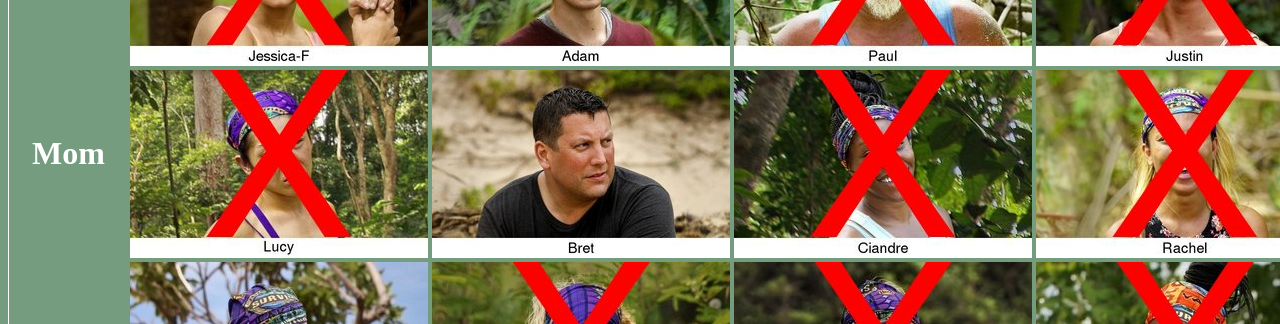
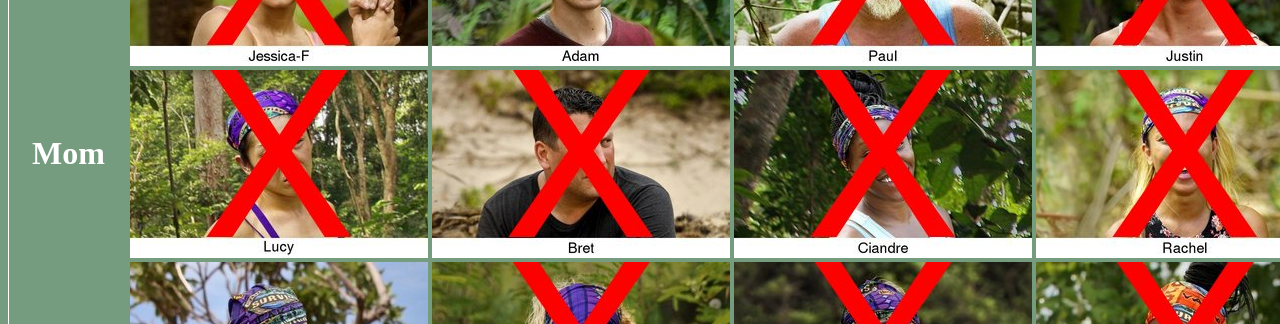
Before and after one commit to jeffyoder01/the-yoder-family-survivor-game, a plain HTML site: page index.html in a window 1280 px wide. Shown: the part 627-951 px from the top of the page. Drawn offline with Linux system fonts and the light colour scheme.

Commit message:
Update index.html

```diff
--- a/index.html
+++ b/index.html
@@ -31,7 +31,7 @@
 <tr>
 	<td><h1>Mom</h1></td>
 	<td><img src="surout-red/Lucy.jpg" width="298" height="188" alt="Lucy"></td>
-	<td><img src="sur1/Bret.jpg" width="298" height="188" alt="Bret"></td>
+	<td><img src="surout-red/Bret.jpg" width="298" height="188" alt="Bret"></td>
 	<td><img src="surout-red/Ciandre.jpg" width="298" height="188" alt="Ciadre"></td>
 	<td><img src="surout-red/Rachel.jpg" width="298" height="188" alt="Rachel"></td>
 </tr>
```
